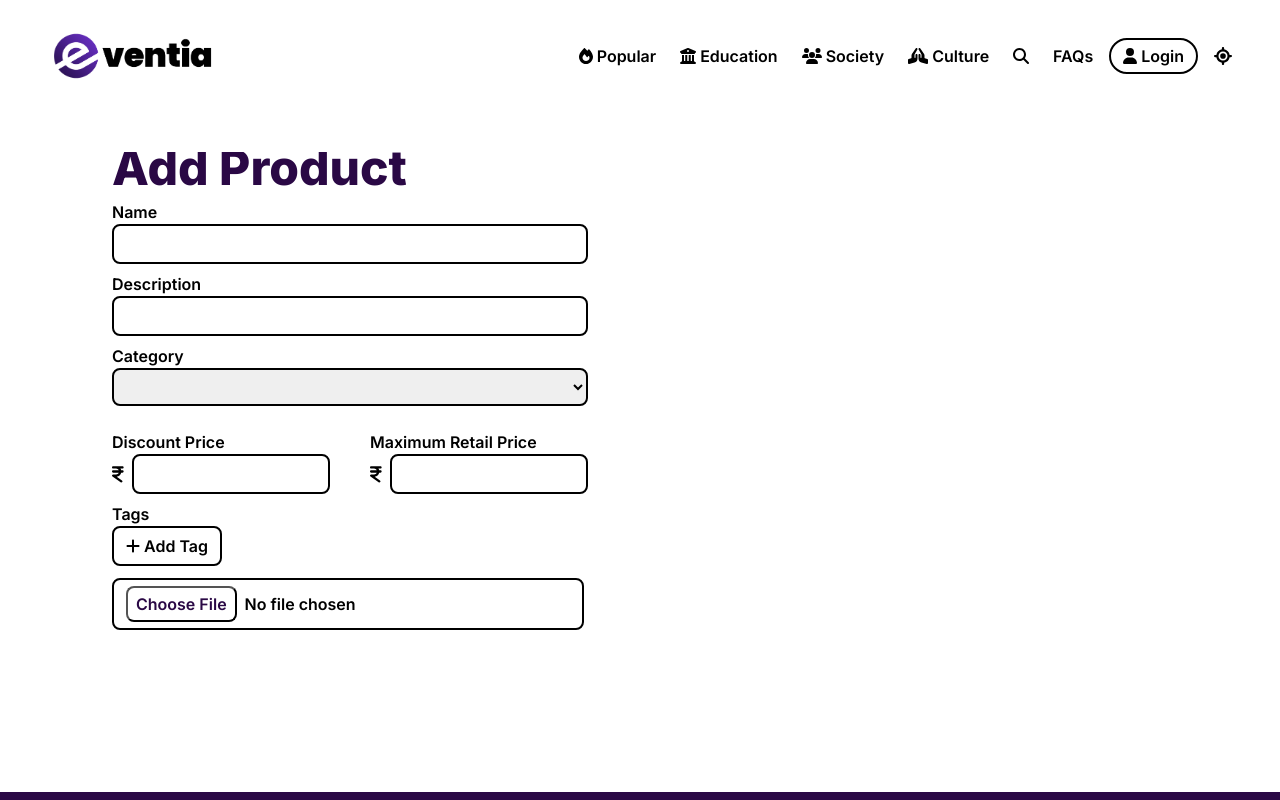
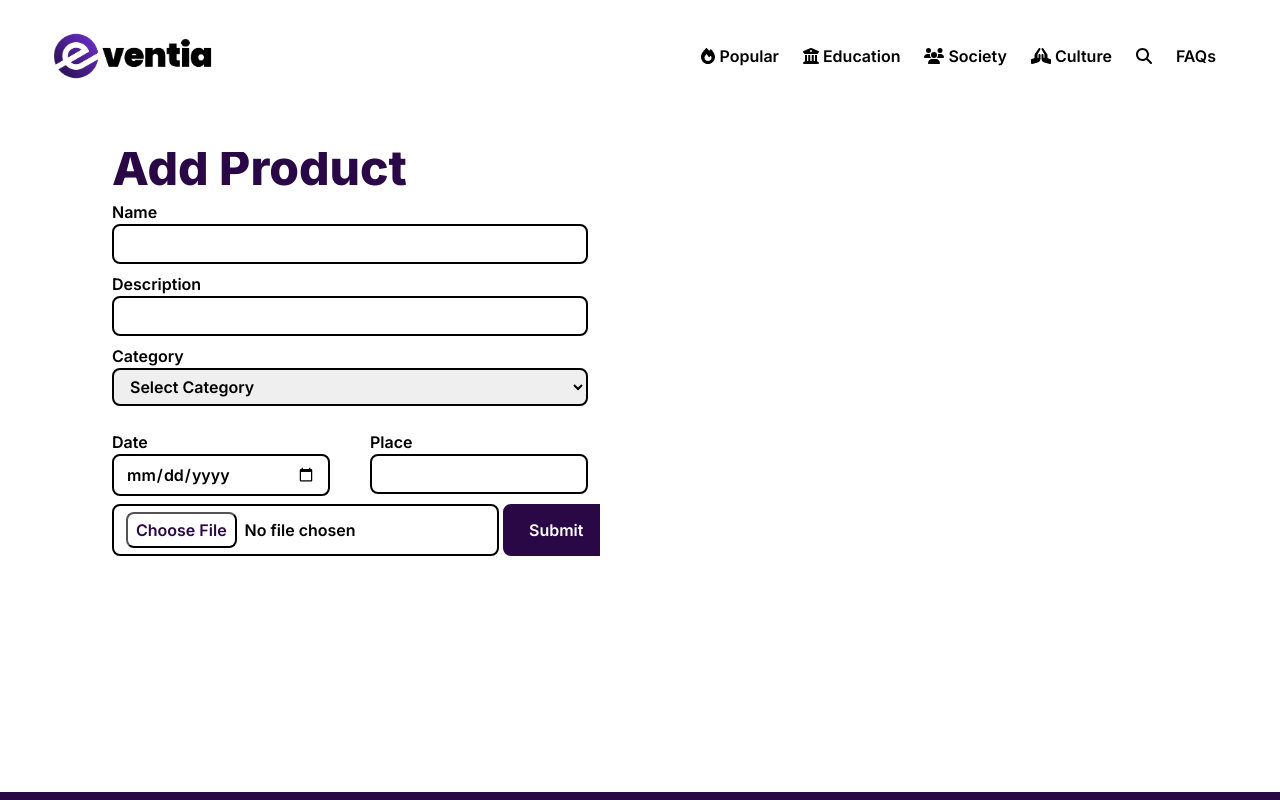
Before and after one commit to ajnanmvr/eventia, a Next.js app: page /admin/events/add in a window 1280 px wide. Shown: the top 800 px of the page. Built offline with nearby package versions, Linux system fonts and the light colour scheme.

Commit message:
header fixed

```diff
--- a/src/Components/Admin/AddEvent.tsx
+++ b/src/Components/Admin/AddEvent.tsx
@@ -1,8 +1,55 @@
+"use client"
+
+import Axios from "@/utils/Axios"
+import { setFips } from "crypto"
+import { useEffect, useState } from "react"
+
 export default function AddEvent(){
+
+  const categories = [
+    "Popular",
+    "Education",
+    "Society",
+    "Culture"
+  ]
+
+  const handleSubmit = (e : any)=>{
+    e.preventDefault()
+    setLoading(true)
+    console.log(name , description , date , image , log , lat , place , category)
+    Axios.post('/event' , {
+      name , description , date  , log , lat , place , category
+    }).then((res)=>{
+      console.log(res)
+      const id = res.data._id
+      setLoading(false)
+    }).catch((err)=>{
+      console.log(err)
+      setLoading(false)
+    })
+  }
+
+  const [name , setName ] = useState("")
+  const [description , setDescription ] = useState("")
+  const [date , setDate ] = useState("")
+  const [image , setImage ] = useState(null)
+  const [log , setLog ] = useState("")
+  const [lat , setLat ] = useState("")
+  const [place , setPlace] = useState("")
+  const [category , setCategory ] = useState("")
+  const [loading , setLoading] = useState(false)
+
+
+  const [user, setUser] = useState<any>();
+  useEffect(()=>{
+    const lUser = localStorage.getItem('user') ? JSON.parse(localStorage.getItem('user')) : ''
+    setUser(lUser)
+  })
+
    return(
     <form
     className="flex justify-center gap-20 pt-10 pb-16"
-  //   onSubmit={handleSubmit}
+    onSubmit={handleSubmit}
   >
     <div className="p-3 h-[500px] w-[500px] font-semibold flex flex-col gap-2 overflow-y-auto no-scrollbar">
       <h1 className="text-5xl font-extrabold text-primary -mt-5">Add Product</h1>
@@ -11,8 +58,11 @@ export default function AddEvent(){
         <input
           type="text"
           name="name"
-          // value={name}
-          // onChange={handleInputChange}
+          value={name}
+          onChange={(e)=>{
+            setName(e.target.value)
+
+          }}
           className="rounded-lg border-2 border-black px-3 py-[6px] w-full"
         />
       </label>
@@ -21,18 +71,12 @@ export default function AddEvent(){
         <input
           type="text"
           name="description"
-          // value={description}
-          // onChange={handleInputChange}
-          className="rounded-lg border-2 border-black px-3 py-[6px] w-full"
-        />
-      </label>
-      <label className="hidden">
-        Slug
-        <input
-          type="text"
-          name="slug"
-          // value={slug}
-          // onChange={handleInputChange}
+          value={description}
+          onChange={
+            (e)=>{
+              setDescription(e.target.value)
+            }
+          }
           className="rounded-lg border-2 border-black px-3 py-[6px] w-full"
         />
       </label>
@@ -41,82 +85,47 @@ export default function AddEvent(){
         <select
           className="rounded-lg border-2 border-black px-3 py-[6px] w-full"
           name="category"
-          // onChange={(e) => setCategory(e.target.value)}
+          onChange={(e) => setCategory(e.target.value)}
         >
-          {/* <option hidden>Select Category</option>
+          <option hidden>Select Category</option>
           {categories.map((item, key) => (
-            <option key={key} value={item._id}>
-              {item.name}
+            <option key={key} value={item}>
+              {item}
             </option>
-          ))} */}
+          ))}
           {/* Add more options as needed */}
         </select>
       </div>
       <div className="flex gap-10">
         <label className="flex-1">
-          Discount Price
+          Date
           <div className="flex items-center gap-2">
-            <svg
-              xmlns="http://www.w3.org/2000/svg"
-              height="1.3em"
-              viewBox="0 0 320 512"
-            >
-              <path d="M0 64C0 46.3 14.3 32 32 32H96h16H288c17.7 0 32 14.3 32 32s-14.3 32-32 32H231.8c9.6 14.4 16.7 30.6 20.7 48H288c17.7 0 32 14.3 32 32s-14.3 32-32 32H252.4c-13.2 58.3-61.9 103.2-122.2 110.9L274.6 422c14.4 10.3 17.7 30.3 7.4 44.6s-30.3 17.7-44.6 7.4L13.4 314C2.1 306-2.7 291.5 1.5 278.2S18.1 256 32 256h80c32.8 0 61-19.7 73.3-48H32c-17.7 0-32-14.3-32-32s14.3-32 32-32H185.3C173 115.7 144.8 96 112 96H96 32C14.3 96 0 81.7 0 64z" />
-            </svg>
+
             <input
-              type="number"
+              type="date"
               name="discountPrice"
-              // value={discountPrice}
-              // onChange={handleInputChange}
+              value={date}
+              onChange={(e)=>{
+                setDate(e.target.value)
+              }}
               className="rounded-lg border-2 border-black px-3 py-[6px] w-full"
             />
           </div>
         </label>
         <label className="flex-1">
-          Maximum Retail Price
+          Place
           <div className="flex items-center gap-2">
-            <svg
-              xmlns="http://www.w3.org/2000/svg"
-              height="1.3em"
-              viewBox="0 0 320 512"
-            >
-              <path d="M0 64C0 46.3 14.3 32 32 32H96h16H288c17.7 0 32 14.3 32 32s-14.3 32-32 32H231.8c9.6 14.4 16.7 30.6 20.7 48H288c17.7 0 32 14.3 32 32s-14.3 32-32 32H252.4c-13.2 58.3-61.9 103.2-122.2 110.9L274.6 422c14.4 10.3 17.7 30.3 7.4 44.6s-30.3 17.7-44.6 7.4L13.4 314C2.1 306-2.7 291.5 1.5 278.2S18.1 256 32 256h80c32.8 0 61-19.7 73.3-48H32c-17.7 0-32-14.3-32-32s14.3-32 32-32H185.3C173 115.7 144.8 96 112 96H96 32C14.3 96 0 81.7 0 64z" />
-            </svg>
             <input
-              type="number"
+              type="text"
               name="price"
-              // value={price}
-              // onChange={handleInputChange}
+              value={place}
+              onChange={(e)=>{
+                setPlace(e.target.value)
+              }}
               className="rounded-lg border-2 border-black px-3 py-[6px] w-full"
             />
           </div>
         </label>
-      </div>
-      <div className="">
-        <label className="block">Tags</label>
-        {/* {specs.map((spec, index) => (
-          <input
-            key={index}
-            type="text"
-            value={spec}
-            onChange={(e) => handleSpecsChange(e, index)}
-            className="rounded-lg border-2 border-black w-[49%] px-3 py-[6px] mr-1 mb-1"
-          />
-        ))} */}
-        <button
-          type="button"
-          className="flex gap-1 items-center rounded-lg border-2 border-black px-3 py-[6px] mr-1 mb-1"
-          // onClick={addSpec}
-        >
-          <svg
-            xmlns="http://www.w3.org/2000/svg"
-            height="1em"
-            viewBox="0 0 448 512"
-          >
-            <path d="M256 80c0-17.7-14.3-32-32-32s-32 14.3-32 32V224H48c-17.7 0-32 14.3-32 32s14.3 32 32 32H192V432c0 17.7 14.3 32 32 32s32-14.3 32-32V288H400c17.7 0 32-14.3 32-32s-14.3-32-32-32H256V80z" />
-          </svg>
-          Add Tag
-        </button>
       </div>
       <div className="flex">
 
@@ -124,11 +133,11 @@ export default function AddEvent(){
             type="file"
             name="thumbnail"
           className="flex gap-1 items-center rounded-lg border-2 border-black px-3 py-[6px] mr-1 mb-1 flex-1 file:bg-white file:rounded-lg file:text-primary file:border-nprimary  file:px-2 file:py-1 file:mr-2"
-
-
-          //   onChange={handleFileInputChange}
+          onChange={(e)=>{
+            setImage(e.target.files[0])
+          }}
           />
-        {/* {loading ? (
+        {loading ? (
           <div
           className="rounded-lg border-2 border-primary bg-primary text-white px-6 py-[6px] mr-1 mb-1"
 
@@ -139,7 +148,7 @@ export default function AddEvent(){
           className="rounded-lg border-2 border-primary bg-primary text-white px-6 py-[6px] mr-1 mb-1"
 
           >Submit</button>
-        )} */}
+        )}
       </div>
       {/* {successMessage && <p className="">{successMessage}</p>}
       {errorMessage && <p className="">{errorMessage}</p>} */}
--- a/src/Components/Header.tsx
+++ b/src/Components/Header.tsx
@@ -1,16 +1,25 @@
 "use client";
-import React, { useState } from "react";
+import React, { useEffect, useState } from "react";
 import Link from "next/link";
 import { usePathname } from "next/navigation";
 import { motion } from "framer-motion";
 import Modal from "./Modal";
+import Login from "./Login";
+import { useRouter } from "next/navigation";
 
 export default function Header() {
   //temporary user role
-  const [user, setUser] = useState({ role: "admin" });
   const [isOpen , setIsOpen ] = useState(false)
+  const router = useRouter()
 
   const path = usePathname();
+
+  const [user, setUser] = useState<any>();
+  useEffect(()=>{
+    const lUser = localStorage.getItem('user') ? JSON.parse(localStorage.getItem('user')) : ''
+    setUser(lUser)
+  })
+
   return (
     <><header
     className={`flex z-50 ${
@@ -187,7 +196,7 @@ export default function Header() {
             </motion.div>
           </li>
 
-          {user?.role === "admin" ? (
+          {user?.email  ? (
             <>
               <li>
                 <motion.div
@@ -198,7 +207,12 @@ export default function Header() {
                   transition={{ duration: 0.2 }}
                 >
                   <Link
-                    href={`/admin`}
+                   // onClick={
+                  //   ()=>{
+                  //     router.push('/admin')
+                  //   }
+                  // }
+                  href={'/admin'}
                     className={`${
                       path === "/admin" &&
                       "fill-primary text-primary border-primary"
@@ -214,7 +228,7 @@ export default function Header() {
                     >
                       <path d="M224 256A128 128 0 1 0 224 0a128 128 0 1 0 0 256zm-45.7 48C79.8 304 0 383.8 0 482.3C0 498.7 13.3 512 29.7 512H418.3c16.4 0 29.7-13.3 29.7-29.7C448 383.8 368.2 304 269.7 304H178.3z" />
                     </svg>
-                    <span className="font-semibold">Login</span>
+                    <span className="font-semibold">{user.name}</span>
                   </Link>
                 </motion.div>
               </li>
@@ -252,7 +266,7 @@ export default function Header() {
                 whileTap={{ scale: 0.95 }}
                 transition={{ duration: 0.2 }}
               >
-                <Link
+                {/* <Link
                   href={`/login`}
                   className={`${
                     path === "/login" &&
@@ -267,7 +281,8 @@ export default function Header() {
                   >
                     <path d="M224 256A128 128 0 1 0 224 0a128 128 0 1 0 0 256zm-45.7 48C79.8 304 0 383.8 0 482.3C0 498.7 13.3 512 29.7 512H418.3c16.4 0 29.7-13.3 29.7-29.7C448 383.8 368.2 304 269.7 304H178.3z" />
                   </svg>
-                </Link>
+                </Link> */}
+                <Login/>
               </motion.div>
             </li>
           )}
--- a/src/Components/Login.tsx
+++ b/src/Components/Login.tsx
@@ -8,6 +8,7 @@ export default function Login() {
       <GoogleLogin
         onSuccess={(response: any) => {
           console.log(jwtDecode(response.credential));
+          localStorage.setItem('user',JSON.stringify(jwtDecode(response.credential)))
         }}
         onError={() => {
           console.log("error");
--- a/src/utils/Axios.ts
+++ b/src/utils/Axios.ts
@@ -8,9 +8,9 @@ baseURL: "https://eventia-api.vercel.app/api",
     "Access-Control-Allow-Origin": "*",
     "Access-Control-Allow-Headers": "*",
     "Access-Control-Allow-Methods": "*",
-    Authorization:`${localStorage.getItem('token')}`
+    // Authorization:`${localStorage.getItem('token')}`
   },
-  withCredentials: true,
+  // withCredentials: true,
 
 });
 
```
